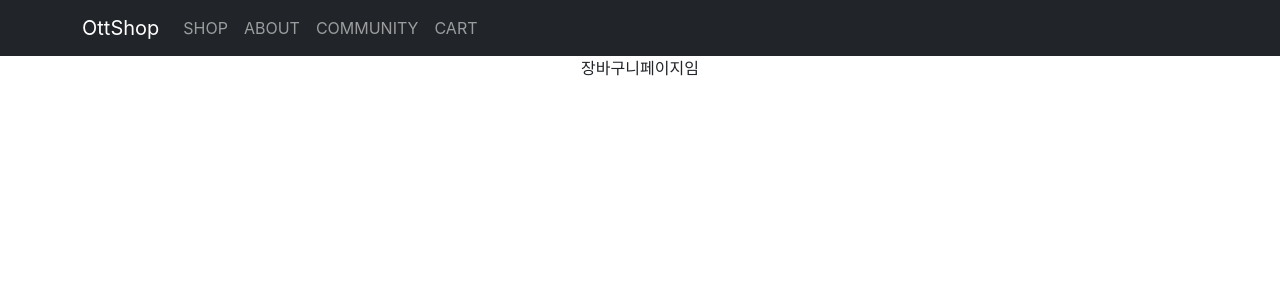
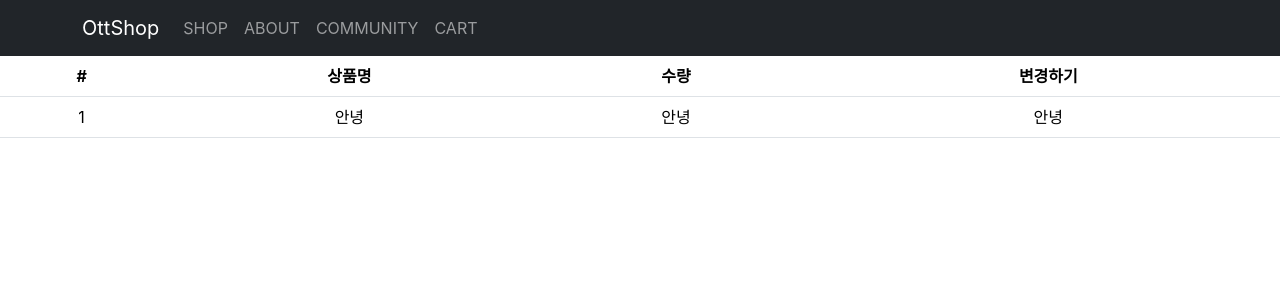
Before and after one commit to corbie0091/shop_react_practice, a React (Create React App) app: page /cart in a window 1280 px wide. Shown: the top 300 px of the page. Built offline with nearby package versions, Linux system fonts and the light colour scheme.

Commit message:
장바구니 페이지 및 Redux 1: Redux Default Setting

```diff
--- a/package.json
+++ b/package.json
@@ -3,6 +3,7 @@
   "version": "0.1.0",
   "private": true,
   "dependencies": {
+    "@reduxjs/toolkit": "^2.3.0",
     "@testing-library/jest-dom": "^5.17.0",
     "@testing-library/react": "^13.4.0",
     "@testing-library/user-event": "^13.5.0",
@@ -11,6 +12,7 @@
     "react": "^18.3.1",
     "react-bootstrap": "^2.10.5",
     "react-dom": "^18.3.1",
+    "react-redux": "^9.1.2",
     "react-router-dom": "^6.27.0",
     "react-scripts": "5.0.1",
     "styled-component": "^2.8.0",
--- a/src/App.js
+++ b/src/App.js
@@ -7,6 +7,7 @@
 import Detail from "./routes/Detail.js";
 import About from "./routes/About.js";
 import axios from "axios";
+import Cart from "./routes/Cart.js";
 
 export let Context1 = createContext();
 
@@ -60,7 +61,7 @@
           <Route path="location" element={<div>location</div>} />
         </Route>
         <Route path="/community" element={<div>공지사항페이지임</div>} />
-        <Route path="/cart" element={<div>장바구니페이지임</div>} />
+        <Route path="/cart" element={<Cart/>} />
         <Route path="/detail/:id" element={
         <Context1.Provider value={{storage, shoes}}>
           <Detail shoes={shoes}/>
--- a/src/index.js
+++ b/src/index.js
@@ -4,13 +4,18 @@
 import App from "./App";
 import reportWebVitals from "./reportWebVitals";
 import { BrowserRouter } from "react-router-dom";
+import { Provider } from "react-redux";
+import store from "./store.js";
+
 
 const root = ReactDOM.createRoot(document.getElementById("root"));
 root.render(
   <React.StrictMode>
+    <Provider store={store}>
     <BrowserRouter>
       <App />
     </BrowserRouter>
+    </Provider>
   </React.StrictMode>
 );
 
--- /dev/null
+++ b/src/routes/Cart.js
@@ -0,0 +1,28 @@
+import { Table } from "react-bootstrap"
+
+function Cart() {
+    return (
+        <div>
+            <Table>
+            <thead>
+                <tr>
+                    <th>#</th>
+                    <th>상품명</th>
+                    <th>수량</th>
+                    <th>변경하기</th>
+                </tr>
+            </thead>
+            <tbody>
+                <tr>
+                    <td>1</td>
+                    <td>안녕</td>
+                    <td>안녕</td>
+                    <td>안녕</td>
+                </tr>
+            </tbody>
+            </Table>
+        </div>
+    )
+}
+
+export default Cart;
--- a/src/routes/Detail.js
+++ b/src/routes/Detail.js
@@ -73,6 +73,7 @@
 function TabContent({tab, shoes}) {
 
    let [storage] = useContext(Context1);
-    return <div>{shoes[tab].title}</div>;
+    return <div>{shoes[tab].title}
+                {storage}</div>;
 }
 export default Detail;
--- /dev/null
+++ b/src/store.js
@@ -0,0 +1,7 @@
+import { configureStore } from "@reduxjs/toolkit";
+
+export default configureStore ({
+    reducer: {
+
+    }
+})
```
Also changed, not shown: 2 other files (tests, documents, lock files or other folders).
